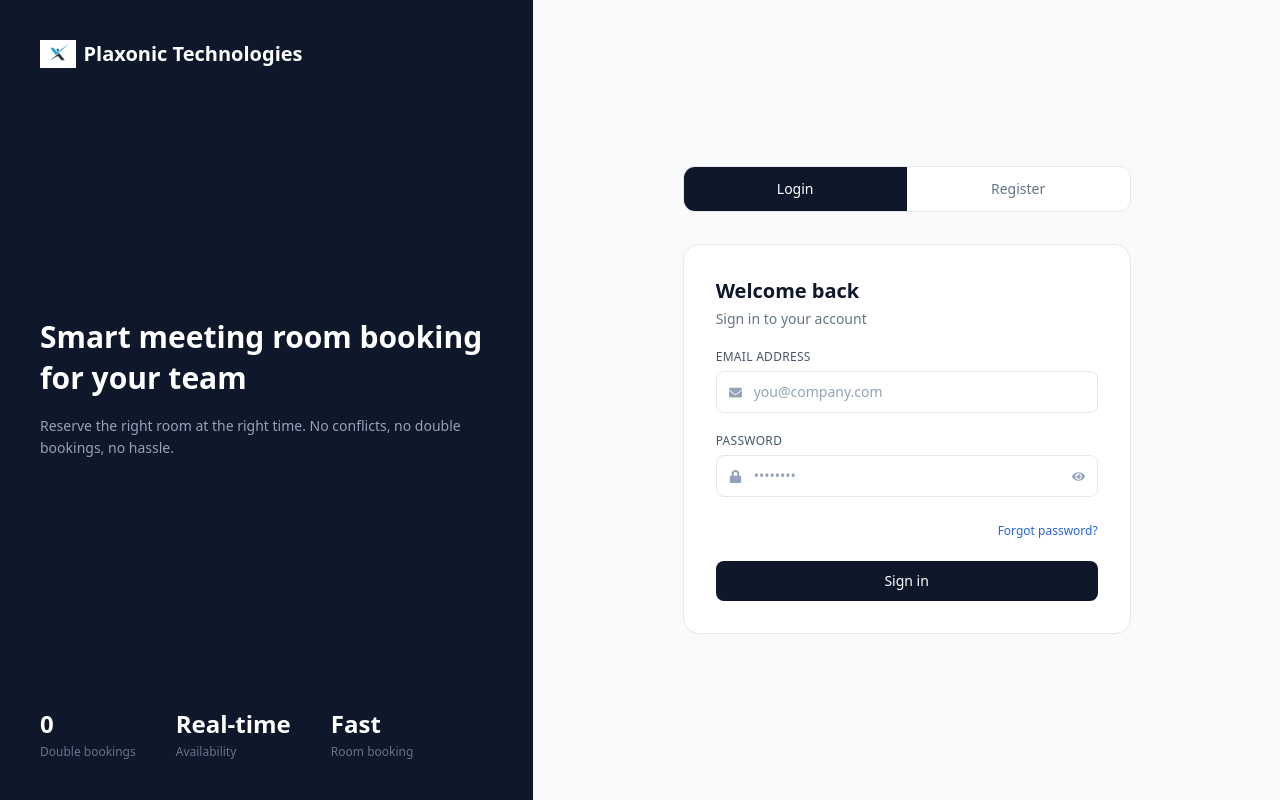
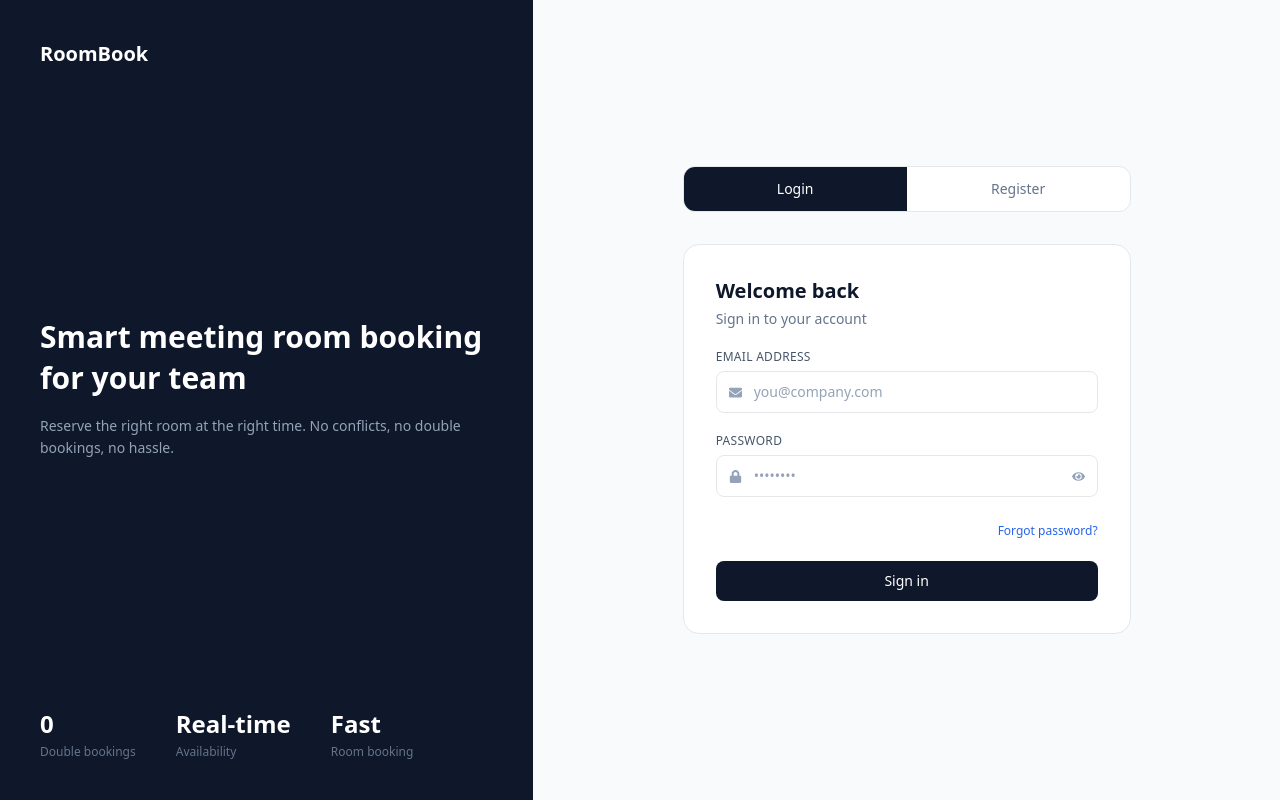
Before and after one commit to akshatpandey29/MeetingRoom, a React (Create React App) app in the folder meeting-room-app/: page / in a window 1280 px wide. Built offline with nearby package versions, Linux system fonts and the light colour scheme.

Commit message:
updated login page

```diff
--- a/meeting-room-app/src/pages/LoginPage.jsx
+++ b/meeting-room-app/src/pages/LoginPage.jsx
@@ -101,9 +101,9 @@ function LoginPage() {
       {/* Left Panel */}
       <div className="hidden md:flex md:w-5/12 bg-slate-900 flex-col justify-between p-10">
         <div className="flex items-center gap-2">
-          <img src="/plax logo.png" alt="Plaxonic logo" className='h-7 w-auto object-contain rounded-1xl' />
 
-          <span className="text-white text-xl font-semibold" sr> Plaxonic Technologies</span>
+
+          <span className="text-white text-xl font-semibold" sr> RoomBook</span>
         </div>
         <div>
           <h1 className="text-white text-3xl font-semibold leading-snug mb-4">
```
